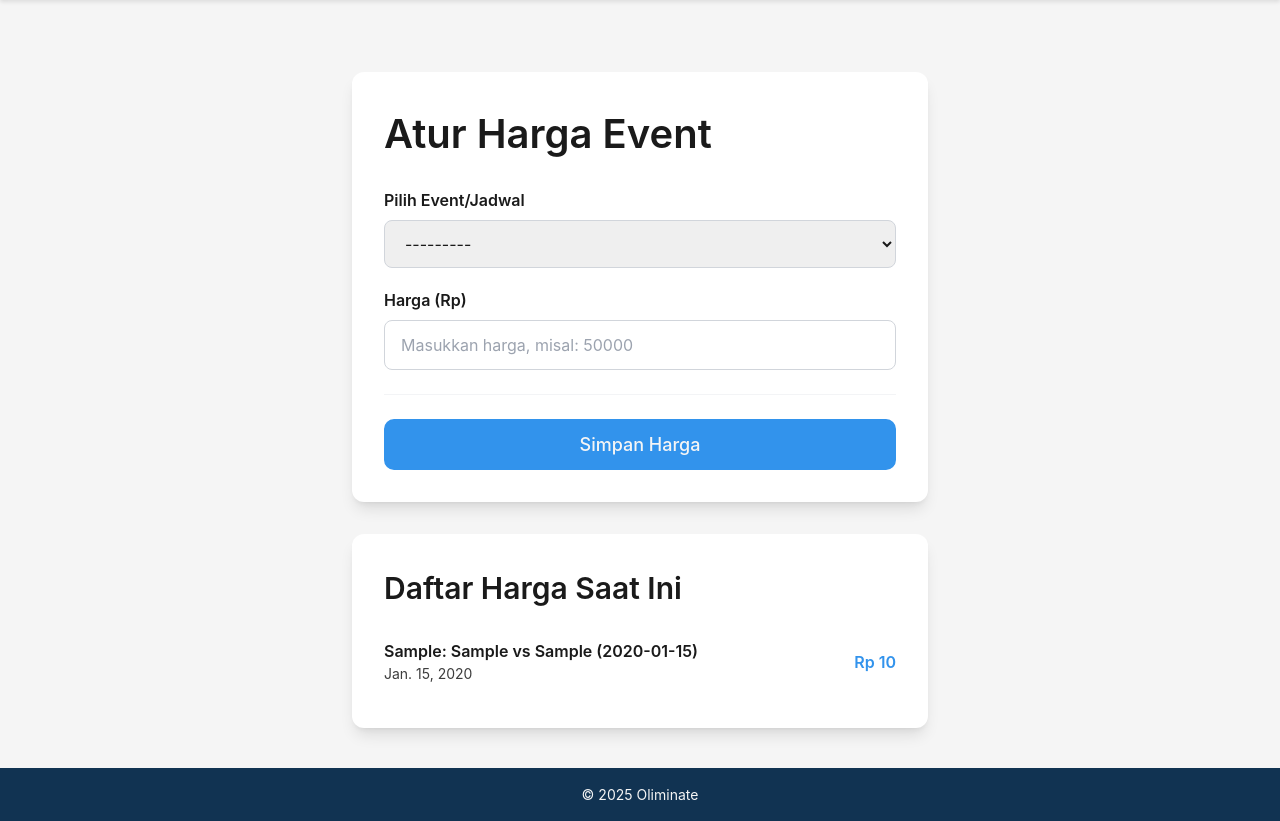
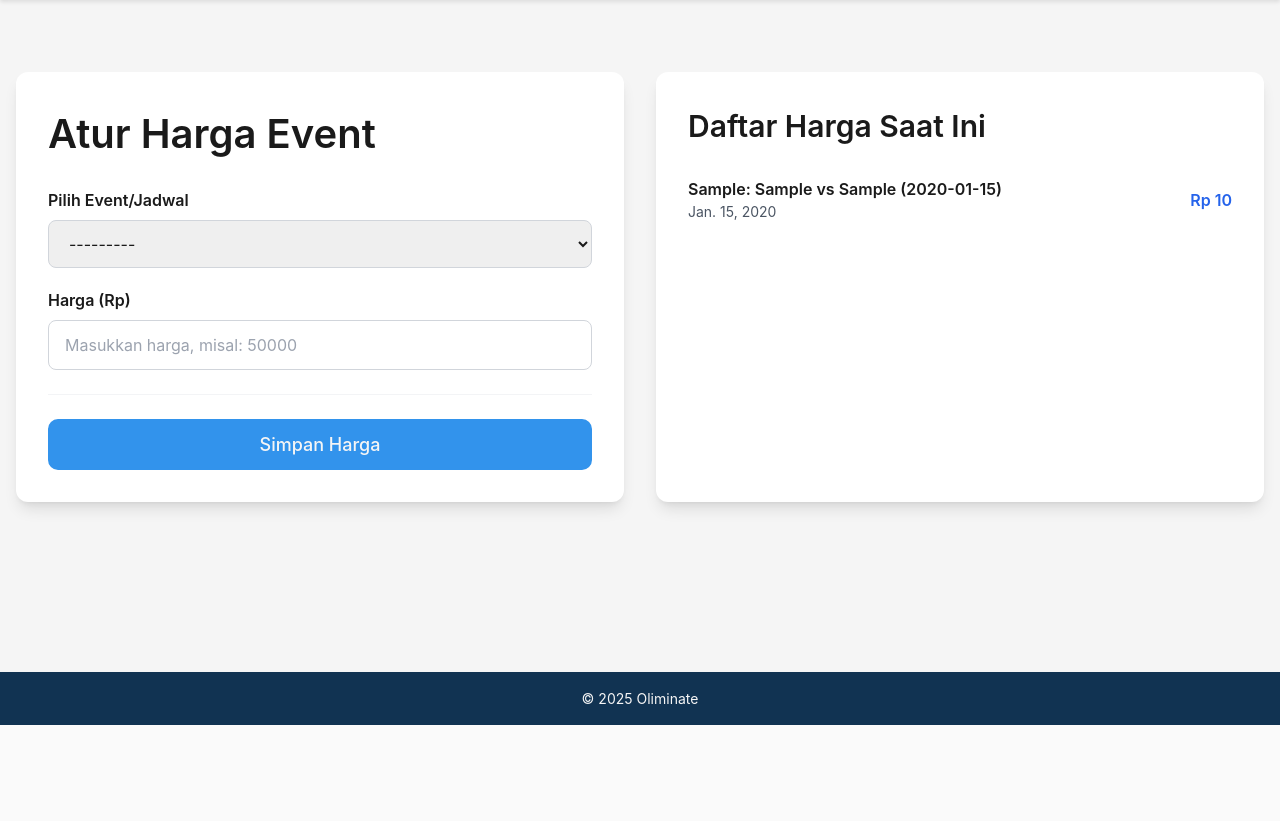
Before and after one commit to pbp-kelompok-c08/Oliminate, a Django app: template ticketing/templates/set_price_form.html in a window 1280 px wide. Shown: the part 75-896 px from the top of the page. After the commit the page ends 800 px from the top, so only its background shows below. Run offline with Django 5.2, Linux system fonts and the light colour scheme; the template is opened without the code that fills it: values that come from a table or form of the project are taken from there, others are empty; tables that the repository leaves empty hold one stand-in row (values such as "Sample post"); some libraries are stand-ins or nearby versions.

Commit message:
ubah tampilan set_event_price jadi lebih rapi

```diff
--- a/ticketing/templates/set_price_form.html
+++ b/ticketing/templates/set_price_form.html
@@ -5,11 +5,13 @@
 {% block content %}
 <div class="container mx-auto mt-8 px-4">
 
-  <!-- ================================== -->
+  <!-- Grid dua kolom -->
+  <div class="grid grid-cols-1 md:grid-cols-2 gap-8">
+
+    <!-- =============================== -->
     <!-- ===== 1. FORM ATUR HARGA ===== -->
-  <!-- ================================== -->
-  <div class="max-w-xl mx-auto bg-white rounded-xl shadow-lg overflow-hidden mb-8">
-
+    <!-- =============================== -->
+    <div class="bg-white rounded-xl shadow-lg overflow-hidden">
       <form method="POST" class="p-6 md:p-8">
         {% csrf_token %}
         <h1 class="h3 mb-6">Atur Harga Event</h1>
@@ -25,14 +27,14 @@
           </ul>
         {% endif %}
 
-      <!-- Field: Schedule (Dropdown) -->
+        <!-- Field: Schedule -->
         <div class="mb-5">
-        <label for="{{ form.schedule.id_for_label }}" class="block body mb-2" style="font-weight: var(--font-semibold);">
+          <label for="{{ form.schedule.id_for_label }}" class="block body mb-2 font-semibold">
             Pilih Event/Jadwal
           </label>
           {{ form.schedule }}
           {% if form.schedule.errors %}
-          <p class="footnote" style="color: var(--pacil-red-base); margin-top: 4px;">
+            <p class="footnote text-red-600 mt-1">
               {{ form.schedule.errors|striptags }}
             </p>
           {% endif %}
@@ -40,31 +42,30 @@
 
         <!-- Field: Price -->
         <div class="mb-5">
-        <label for="{{ form.price.id_for_label }}" class="block body mb-2" style="font-weight: var(--font-semibold);">
+          <label for="{{ form.price.id_for_label }}" class="block body mb-2 font-semibold">
             Harga (Rp)
           </label>
           {{ form.price }}
           {% if form.price.errors %}
-          <p class="footnote" style="color: var(--pacil-red-base); margin-top: 4px;">
+            <p class="footnote text-red-600 mt-1">
               {{ form.price.errors|striptags }}
             </p>
           {% endif %}
         </div>
 
-      <!-- Tombol Aksi -->
+        <!-- Tombol -->
         <div class="border-t border-gray-100 pt-6 mt-6">
           <button type="submit" class="btn btn-primary w-full">
             Simpan Harga
           </button>
         </div>
-
       </form>
     </div>
 
     <!-- ================================== -->
     <!-- ===== 2. DAFTAR HARGA AKTIF ===== -->
     <!-- ================================== -->
-  <div class="max-w-xl mx-auto bg-white rounded-xl shadow-lg overflow-hidden">
+    <div class="bg-white rounded-xl shadow-lg overflow-hidden">
       <div class="p-6 md:p-8">
         <h2 class="h4 mb-4">Daftar Harga Saat Ini</h2>
         {% if prices %}
@@ -72,20 +73,21 @@
             {% for p in prices %}
               <li class="py-3 flex justify-between items-center">
                 <div>
-                <p class="body" style="font-weight:var(--font-semibold);">{{ p.schedule }}</p>
-                <p class="footnote" style="color:var(--neutral-700);">{{ p.schedule.date }}</p>
+                  <p class="body font-semibold">{{ p.schedule }}</p>
+                  <p class="footnote text-gray-600">{{ p.schedule.date }}</p>
                 </div>
-              <span class="body" style="color:var(--pacil-blue-base); font-weight:var(--font-semibold);">
+                <span class="body text-blue-600 font-semibold">
                   Rp {{ p.price|floatformat:0 }}
                 </span>
               </li>
             {% endfor %}
           </ul>
         {% else %}
-        <p class="body" style="color:var(--neutral-700);">Belum ada harga yang diatur.</p>
+          <p class="body text-gray-600">Belum ada harga yang diatur.</p>
         {% endif %}
       </div>
     </div>
 
   </div>
+</div>
 {% endblock %}
```
Lines whose indentation alone changed are shown as unchanged.
